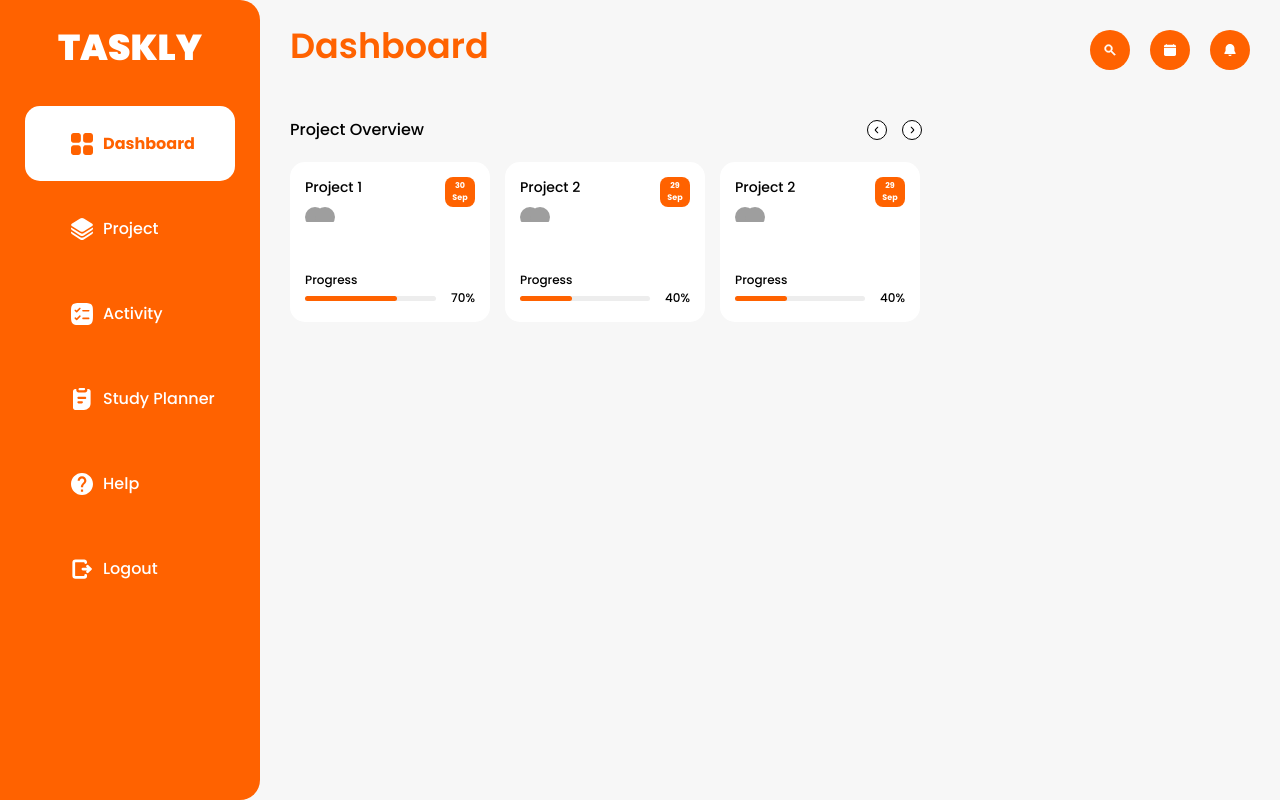
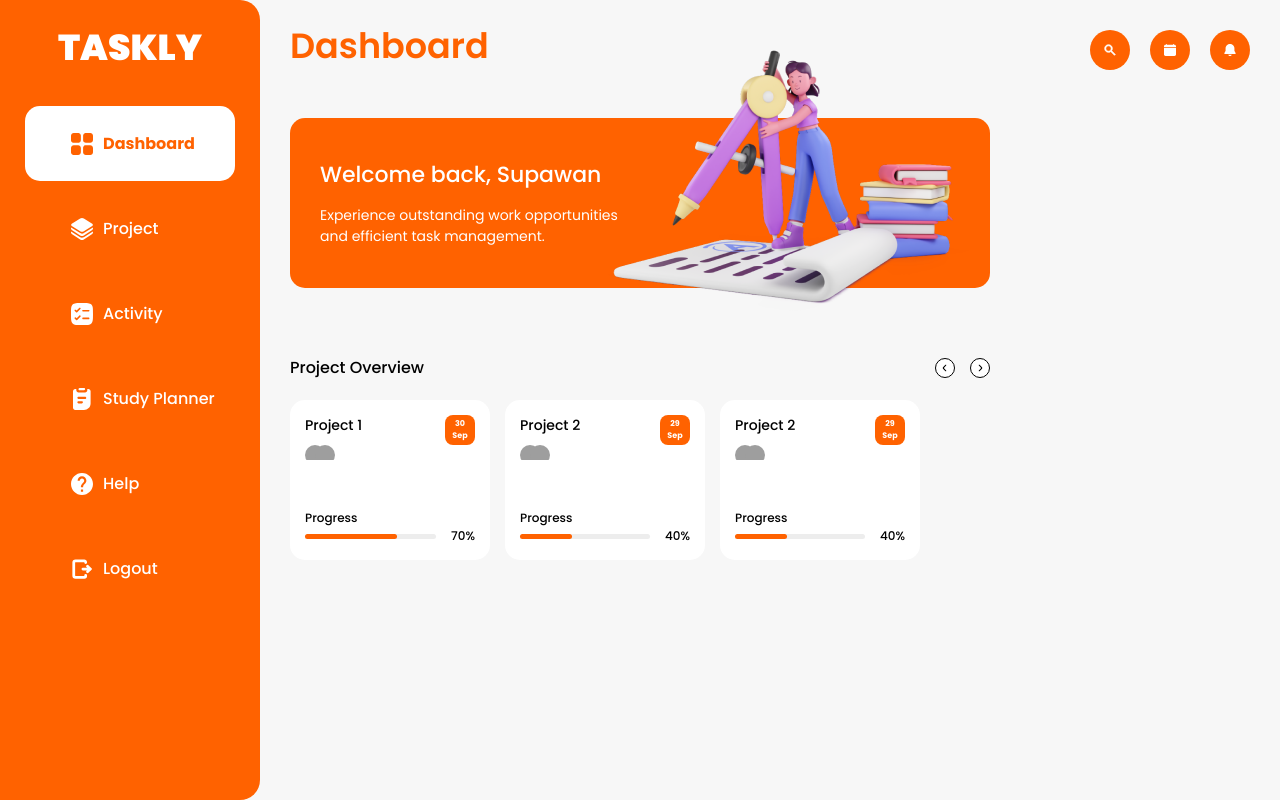
Before and after one commit to Patchara-291002/Taskly-Frontend, a Next.js app: page / in a window 1280 px wide. Built offline with nearby package versions, Linux system fonts and the light colour scheme; grey boxes are pictures that could not be loaded.

Commit message:
Add banner

```diff
--- /dev/null
+++ b/src/app/component/dashboarOverview/BannerOverview.jsx
@@ -0,0 +1,61 @@
+import Image from 'next/image'
+import React from 'react'
+
+export default function BannerOverview() {
+  return (
+    <div
+        className='
+            w-full
+            h-[170px]
+            bg-primaryorange
+            rounded-[15px]
+            px-[30px]
+            py-[40px]
+            relative
+        '
+    >
+        <div
+            className='
+                flex
+                flex-col
+                gap-[14px]
+                max-w-[300px]
+            '
+        >
+            <p
+                className='
+                    text-[22px]
+                    font-medium
+                    text-white
+                '
+            >
+                Welcome back, {"Supawan"}
+            </p>
+            <p
+                className='
+                    text-[14px]
+                    font-normal
+                    text-white
+                    text-wrap
+                '
+            >
+                Experience outstanding work opportunities
+                and efficient task management.
+            </p>
+        </div>
+        <div
+            className='
+                absolute
+                -top-20
+                right-0
+            '
+        >
+            <Image
+                src='/Image/dashboard.png'
+                width={396}
+                height={227}
+            />
+        </div>
+    </div>
+  )
+}
--- a/src/app/component/dashboarOverview/ProjectOveriew.jsx
+++ b/src/app/component/dashboarOverview/ProjectOverview.jsx
@@ -10,7 +10,7 @@ import "swiper/css/pagination";
 import { LeftArrowIcon, RightArrowIcon } from '../icon/DashboardIcon'
 import { useRef } from 'react';
 
-export default function ProjectOveriew() {
+export default function ProjectOverview() {
 
     const swiperRef = useRef();
 
@@ -82,7 +82,7 @@ export default function ProjectOveriew() {
 
     return (
         <div
-            className='max-w-[632px] max-h-[202px] min-h-min w-full h-full'
+            className='max-h-[202px] min-h-min w-full h-full'
         >
             <div
                 className='w-full flex flex-row justify-between mb-[20px]'
--- a/src/app/layout.jsx
+++ b/src/app/layout.jsx
@@ -21,9 +21,9 @@ export default function RootLayout({ children }) {
       >
         <div className='flex flex-row w-[100%]'>
           <Navbar />
-          <div className='w-[100%]'>
+          <div className='w-full'>
             <Header />
-            <div className='px-[30px]'>
+            <div className='px-[30px] w-full'>
               {children}
             </div>
           </div>
--- a/src/app/page.jsx
+++ b/src/app/page.jsx
@@ -1,9 +1,29 @@
-import ProjectOveriew from "./component/dashboarOverview/ProjectOveriew";
+import BannerOverview from "./component/dashboarOverview/BannerOverview";
+import ProjectOverview from "./component/dashboarOverview/ProjectOverview";
 
 export default function page() {
   return (
-    <div>
-        <ProjectOveriew />
+    <div
+      className="
+        w-full
+      "
+    >
+      <div
+        className="
+            max-w-[700px]
+          "
+      >
+        <div>
+          <BannerOverview />
+        </div>
+        <div
+          className="
+            mt-[68px]
+          "
+        >
+          <ProjectOverview />
+        </div>
+      </div>
     </div>
   );
 }
```
Also changed, not shown: public/Image/dashboard.png (added).
